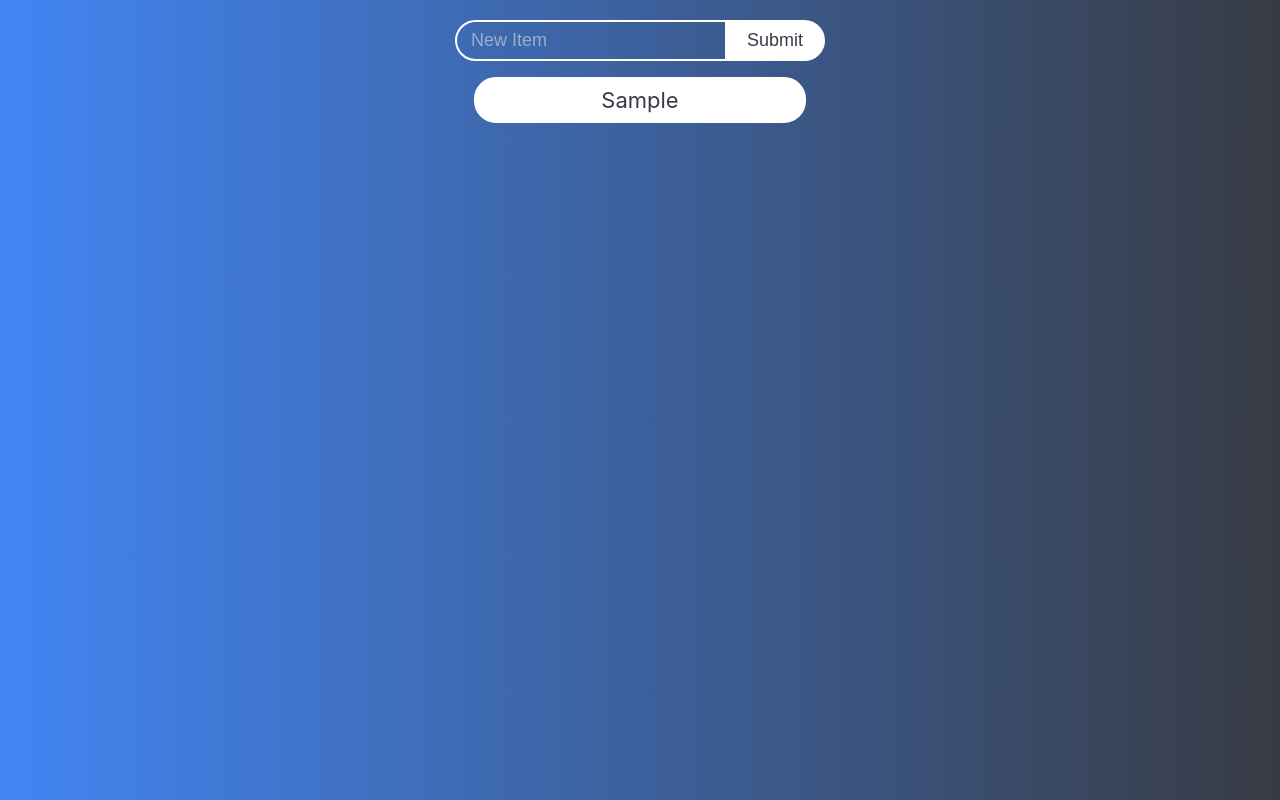
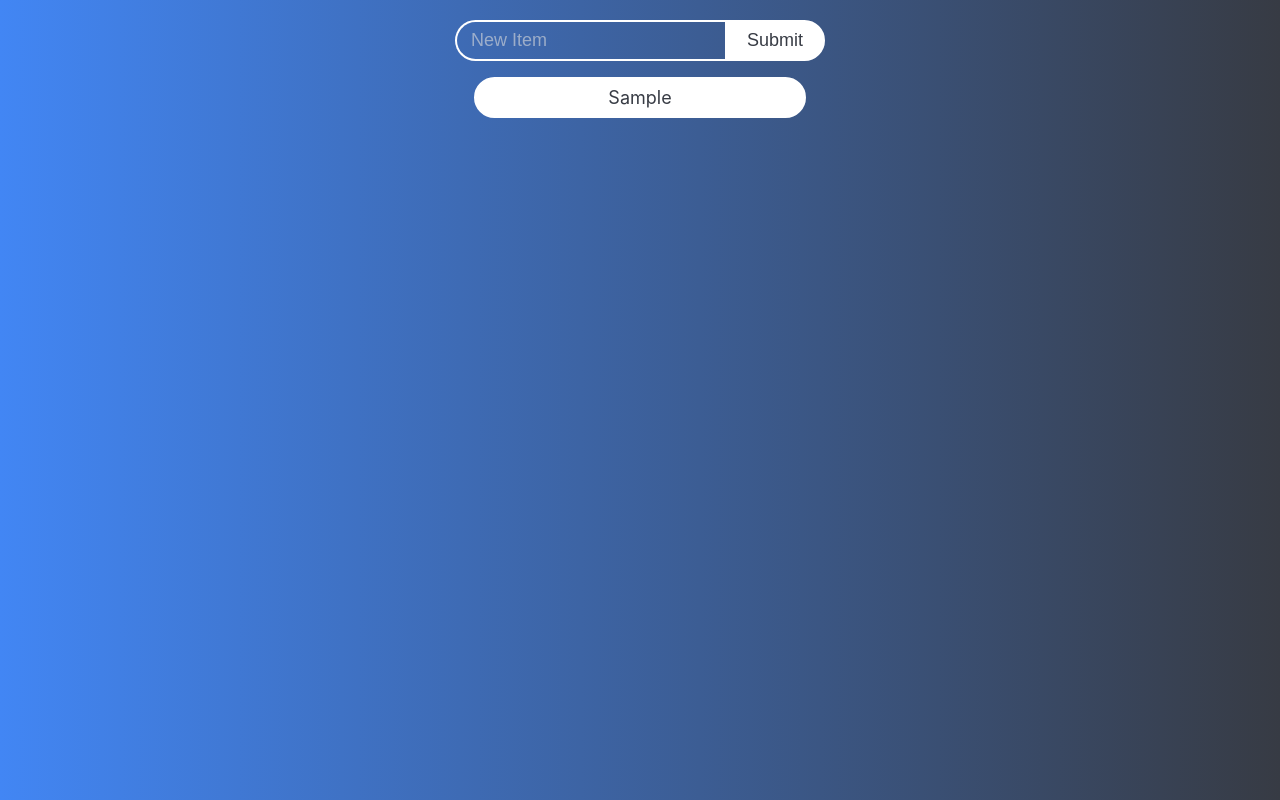
Before and after one commit to abaruah117/calhacks-react, a React (Create React App) app: page / in a window 1280 px wide. Both pictures are taken after typing "Sample" into the empty fields and a click on the button "Submit". Built offline with nearby package versions, Linux system fonts and the light colour scheme; the HTML template or start-up script is replaced by a standard one.

Commit message:
finalize styling

```diff
--- a/src/App.css
+++ b/src/App.css
@@ -87,7 +87,7 @@ input:focus, button:focus {
   width: 300px;
   display: inline-block;
   background-color: white;
-  font-size: 22px;
+  font-size: 18px;
   color: #373B44;
 }
 
```
